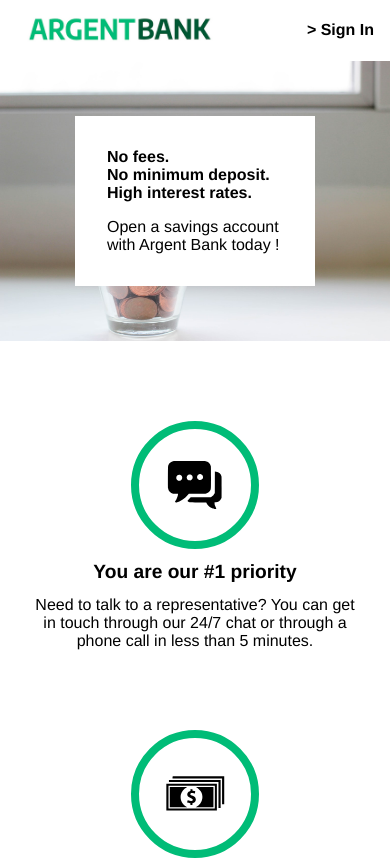
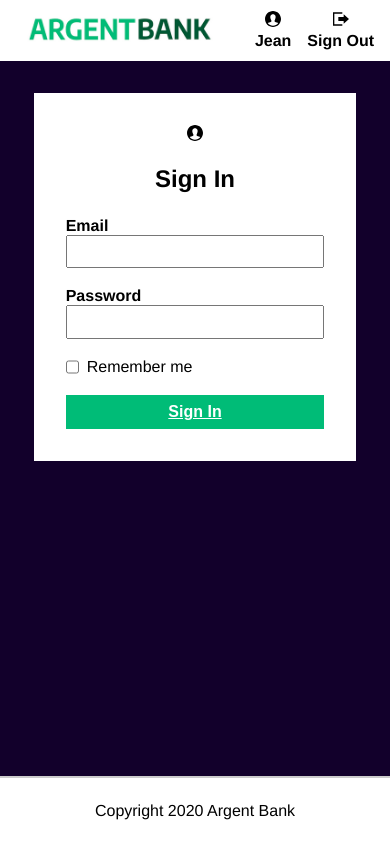
Before and after one commit to minorthomas/argentbank_p13, a React (Create React App) app: page /signin in a window 390 px wide. Before the commit this address led to /. Shown: the top 860 px of the page. Built offline with nearby package versions, Linux system fonts and the light colour scheme.

Commit message:
v0.2.0
- creation of the responsive login page
- adding the page in the router
- login form creation

```diff
--- a/src/layouts/Header.jsx
+++ b/src/layouts/Header.jsx
@@ -2,6 +2,8 @@ import { Link } from 'react-router-dom';
 import { Logo } from '../components/Logo';
 
 export function Header() {
+    const connected = true;
+
     return (
         <header className='header'>
             <nav className='header_navigation'>
@@ -9,9 +11,50 @@ export function Header() {
                     <Logo />
                 </Link>
                 <ul>
-                    <li>
-                        <Link to='/'>&gt; Sign In</Link>
-                    </li>
+                    {connected ? (
+                        <>
+                            <li>
+                                <Link to='/profile'>
+                                    <svg
+                                        xmlns='http://www.w3.org/2000/svg'
+                                        width='24'
+                                        height='24'
+                                        viewBox='0 0 24 24'
+                                    >
+                                        <path d='M12 0c-6.627 0-12 5.373-12 12s5.373 12 12 12 12-5.373 12-12-5.373-12-12-12zm0 22c-3.123 0-5.914-1.441-7.749-3.69.259-.588.783-.995 1.867-1.246 2.244-.518 4.459-.981 3.393-2.945-3.155-5.82-.899-9.119 2.489-9.119 3.322 0 5.634 3.177 2.489 9.119-1.035 1.952 1.1 2.416 3.393 2.945 1.082.25 1.61.655 1.871 1.241-1.836 2.253-4.628 3.695-7.753 3.695z' />
+                                    </svg>
+                                    <p>Jean</p>
+                                </Link>
+                            </li>
+                            <li>
+                                <Link to='/signin'>
+                                    <svg
+                                        xmlns='http://www.w3.org/2000/svg'
+                                        width='24'
+                                        height='24'
+                                        viewBox='0 0 24 24'
+                                    >
+                                        <path d='M16 9v-4l8 7-8 7v-4h-8v-6h8zm-16-7v20h14v-2h-12v-16h12v-2h-14z' />
+                                    </svg>
+                                    <p>Sign Out</p>
+                                </Link>
+                            </li>
+                        </>
+                    ) : (
+                        <li>
+                            <Link to='/signin'>
+                                <svg
+                                    xmlns='http://www.w3.org/2000/svg'
+                                    width='24'
+                                    height='24'
+                                    viewBox='0 0 24 24'
+                                >
+                                    <path d='M12 0c-6.627 0-12 5.373-12 12s5.373 12 12 12 12-5.373 12-12-5.373-12-12-12zm0 22c-3.123 0-5.914-1.441-7.749-3.69.259-.588.783-.995 1.867-1.246 2.244-.518 4.459-.981 3.393-2.945-3.155-5.82-.899-9.119 2.489-9.119 3.322 0 5.634 3.177 2.489 9.119-1.035 1.952 1.1 2.416 3.393 2.945 1.082.25 1.61.655 1.871 1.241-1.836 2.253-4.628 3.695-7.753 3.695z' />
+                                </svg>
+                                <p>Sign In</p>
+                            </Link>
+                        </li>
+                    )}
                 </ul>
             </nav>
         </header>
--- a/src/layouts/layout.scss
+++ b/src/layouts/layout.scss
@@ -10,7 +10,6 @@
         align-items: center;
 
         a {
-
             img {
                 width: 13em;
             }
@@ -21,6 +20,24 @@
             flex-direction: row;
             gap: 1em;
             font-weight: bold;
+
+            li {
+                a {
+                    display: flex;
+                    flex-direction: column;
+                    align-items: center;
+                    gap: 0.3em;
+
+                    @include device-size(small) {
+                        flex-direction: row;
+                    }
+
+                    svg {
+                        width: 1em;
+                        height: 1em;
+                    }
+                }
+            }
         }
     }
 }
@@ -31,5 +48,5 @@
     justify-content: center;
     margin-top: auto;
     padding: 1.5em 0;
-    border-top: 0.15em solid #CCCCCC;
+    border-top: 0.15em solid #cccccc;
 }
--- /dev/null
+++ b/src/pages/connection/Connection.jsx
@@ -0,0 +1,41 @@
+import './connection.scss';
+
+export function Connection() {
+    return (
+        <main className='connection'>
+            <section className='connection_card'>
+                <svg
+                    xmlns='http://www.w3.org/2000/svg'
+                    width='24'
+                    height='24'
+                    viewBox='0 0 24 24'
+                >
+                    <path d='M12 0c-6.627 0-12 5.373-12 12s5.373 12 12 12 12-5.373 12-12-5.373-12-12-12zm0 22c-3.123 0-5.914-1.441-7.749-3.69.259-.588.783-.995 1.867-1.246 2.244-.518 4.459-.981 3.393-2.945-3.155-5.82-.899-9.119 2.489-9.119 3.322 0 5.634 3.177 2.489 9.119-1.035 1.952 1.1 2.416 3.393 2.945 1.082.25 1.61.655 1.871 1.241-1.836 2.253-4.628 3.695-7.753 3.695z' />
+                </svg>
+                <h1>Sign In</h1>
+                <form className='connection_card_form'>
+                    <div className='connection_card_form_input email'>
+                        <label htmlFor='email'>Email</label>
+                        <input type='email' name='email' id='email' required />
+                    </div>
+                    <div className='connection_card_form_input password'>
+                        <label htmlFor='password'>Password</label>
+                        <input
+                            type='password'
+                            name='password'
+                            id='password'
+                            required
+                        />
+                    </div>
+                    <div className='connection_card_form_checkbox'>
+                        <input type='checkbox' name='checkbox' id='checkbox' />
+                        <label htmlFor='checkbox'>Remember me</label>
+                    </div>
+                    <button type='submit' value='Sign In'>
+                        Sign In
+                    </button>
+                </form>
+            </section>
+        </main>
+    );
+}
--- /dev/null
+++ b/src/pages/connection/connection.scss
@@ -0,0 +1,61 @@
+@use '../../styles/utils/' as *;
+
+.connection {
+    background-color: $background;
+    display: flex;
+    flex-direction: column;
+    align-items: center;
+    flex: 1;
+    padding: 2em;
+
+    &_card {
+        background-color: white;
+        width: fit-content;
+        display: flex;
+        flex-direction: column;
+        align-items: center;
+        gap: 1.5em;
+        padding: 2em;
+
+        svg {
+            width: 1em;
+            height: 1em;
+        }
+
+        &_form {
+            display: flex;
+            flex-direction: column;
+            gap: 1.2em;
+
+            &_input {
+                display: flex;
+                flex-direction: column;
+
+                label {
+                    font-weight: bold;
+                }
+
+                input {
+                    padding: 0.2em;
+                    font-size: 1.2em;
+                }
+            }
+
+            &_checkbox {
+                display: flex;
+                flex-direction: row;
+                gap: 0.5em;
+            }
+
+            button {
+                background-color: $primary !important;
+                color: white !important;
+                width: 100%;
+                padding: 0.5em;
+                font-size: 1em;
+                text-decoration: underline;
+                font-weight: bold;
+            }
+        }
+    }
+}
--- a/src/router/router.jsx
+++ b/src/router/router.jsx
@@ -1,10 +1,12 @@
 import { Routes, Route, Navigate } from 'react-router-dom';
 import { Home } from '../pages/home/Home';
+import { Connection } from '../pages/connection/Connection';
 
 export function Router() {
     return (
         <Routes>
             <Route path='/' element={<Home />} />
+            <Route path='/signin' element={<Connection />} />
             <Route path='*' element={<Navigate replace to='/' />} />
         </Routes>
     );
```
